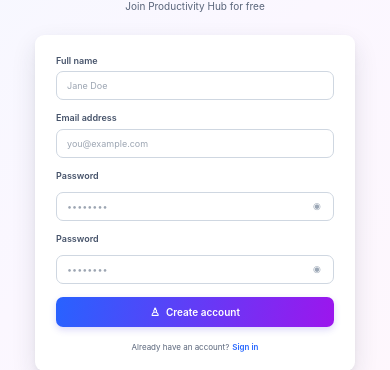
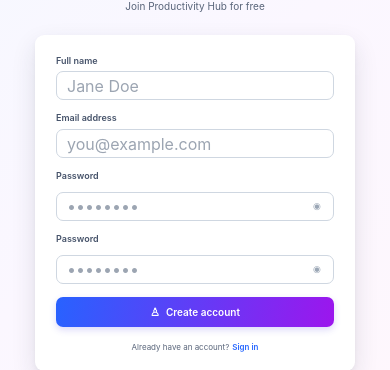
Before and after one commit to vipinmavi-dev/task-manager-client, a React (Create React App) app: page /auth/signup in a window 390 px wide. Shown: the part 272-642 px from the top of the page. Built offline with nearby package versions, Linux system fonts and the light colour scheme.

Commit message:
CRONE: prevent form auto zoom in feature by mobile browser.

```diff
--- a/src/components/UI_Elements/input/input.module.css
+++ b/src/components/UI_Elements/input/input.module.css
@@ -1,29 +1,19 @@
 /* =========================================
-     EMAIL INPUT
+    EMAIL INPUT
   ========================================= */
 
 .input {
     width: 100%;
     height: 29px;
-
     box-sizing: border-box;
-
-    padding: 0 10px;
-
+    padding: 0px 10px;
     border: 1px solid #cfd7e1;
-
     border-radius: 7px;
-
     outline: none;
-
     background: #ffffff;
-
     color: #26344a;
-
     font-family: inherit;
-
-    font-size: 9px;
-
+    font-size: 16px;
     transition:
       border-color 0.2s ease,
       box-shadow 0.2s ease;
--- a/src/controller/signup_controller.tsx
+++ b/src/controller/signup_controller.tsx
@@ -52,6 +52,7 @@
             navigate(ROUTES.LOGIN, {
                 state: { message: "Account created successfully! Please login." }
             });
+            console.log(res);
         } catch (error) {
             if(error?.response)FailedToast(error?.response?.data?.message || "Something went wrong!"); // Server respond with error status
             else FailedToast(error.message); // Network error
```
